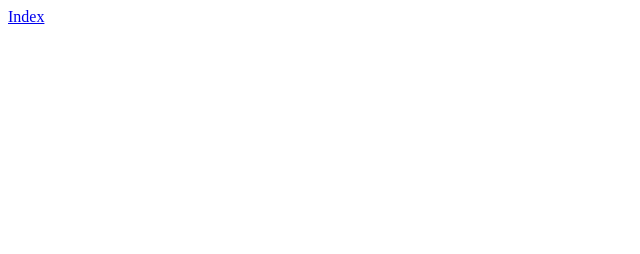
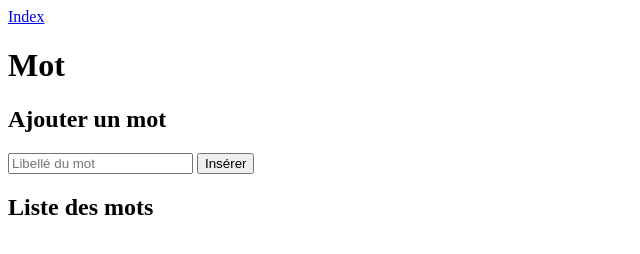
Before and after one commit to GaetanJago/WordGenerator-GUI, a plain HTML site: page views/admin/word.html in a window 1280 px wide. Shown: the whole page, without its empty margins (0-640 px from the left). Drawn offline with Linux system fonts and the light colour scheme.

Commit message:
Ajout formulaire mot

```diff
--- a/views/admin/word.html
+++ b/views/admin/word.html
@@ -10,5 +10,17 @@
         <nav>
                 <a href="../index.html">Index</a>
         </nav>
+        <h1>Mot</h1>
+        <h2>Ajouter un mot</h2>
+        <form>
+            <input type="text" name="" id="wordLabel" placeholder="Libellé du mot">
+            <input type="submit" value="Insérer">
+        </form>
+        <div id="">
+            <h2>Liste des mots</h2>
+            <ul id="wordList">
+
+            </ul>
+        </div>
 </body>
 </html>
```
